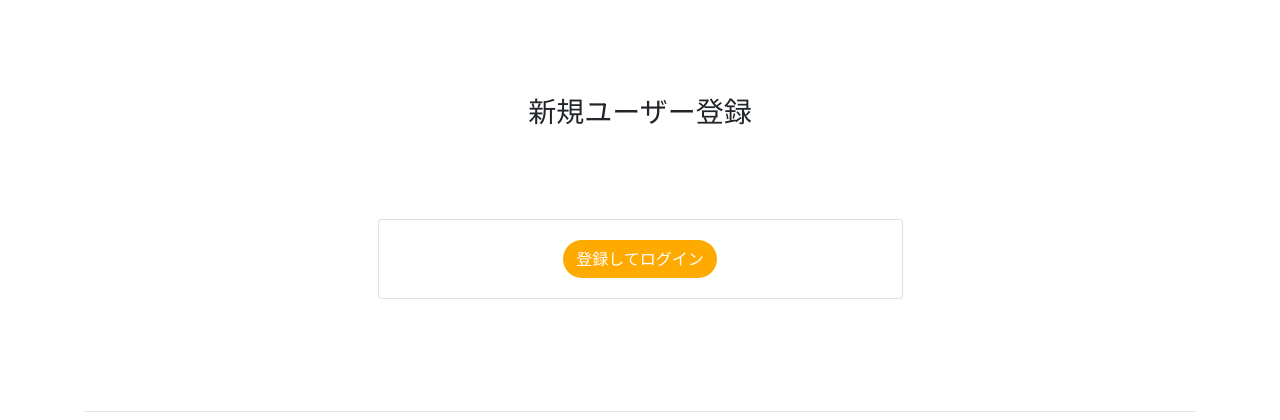
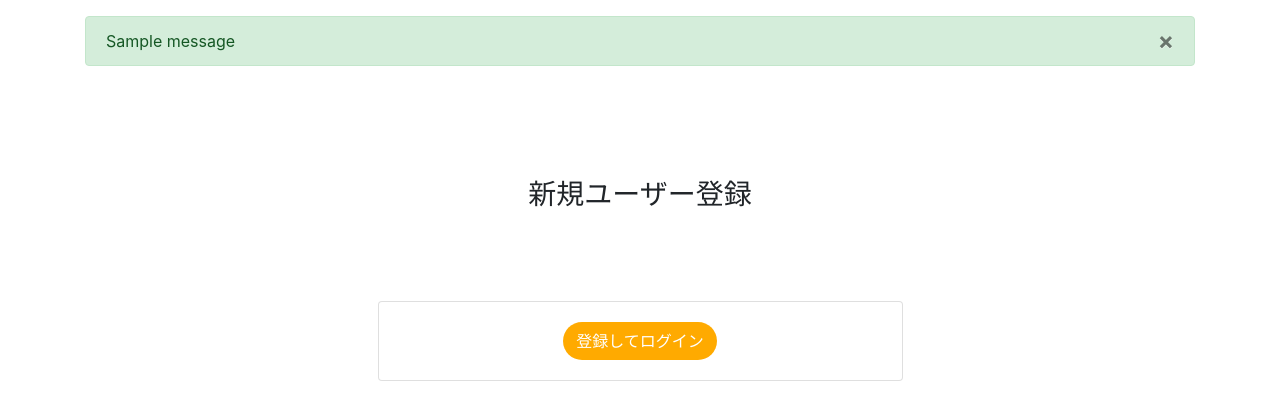
Before and after one commit to tankazuki/gourmet_review, a Django app: template techapp/templates/techapp/signup.html in a window 1280 px wide. Shown: the part 58-478 px from the top of the page. Run offline with Django 3.2, Linux system fonts and the light colour scheme; the template is opened without the code that fills it: most values are stand-ins (such as "Sample title", 1, 10 or a date in 2020); one stand-in notice (Sample message) is shown; some libraries are stand-ins or nearby versions.

Commit message:
フラッシュメッセージの追加

```diff
--- a/techapp/templates/base.html
+++ b/techapp/templates/base.html
@@ -68,6 +68,26 @@
             </form>
         </div>
     </nav>
+    {% if messages %}
+    <div class="container" style="margin-top:1rem;">
+        <div class="message">
+            {% for message in messages %}
+                {% if message.tags == "success" %}
+                    <div class="alert alert-success" role="alert">
+                {% elif message.tags == "error" %}
+                    <div class="alert alert-danger" role="alert">
+                {% else %}
+                    <div class="alert alert-info" role="alert">
+                {% endif %}
+                        {{ message }}
+                        <button type="button" class="close" data-dismiss="alert" aria-label="Close">
+                            <span aria-hidden="true">×</span>
+                        </button>
+                    </div>
+            {% endfor %}
+        </div>
+    </div>
+    {% endif %}
 
     {% block content %}
     {% endblock %}
```
